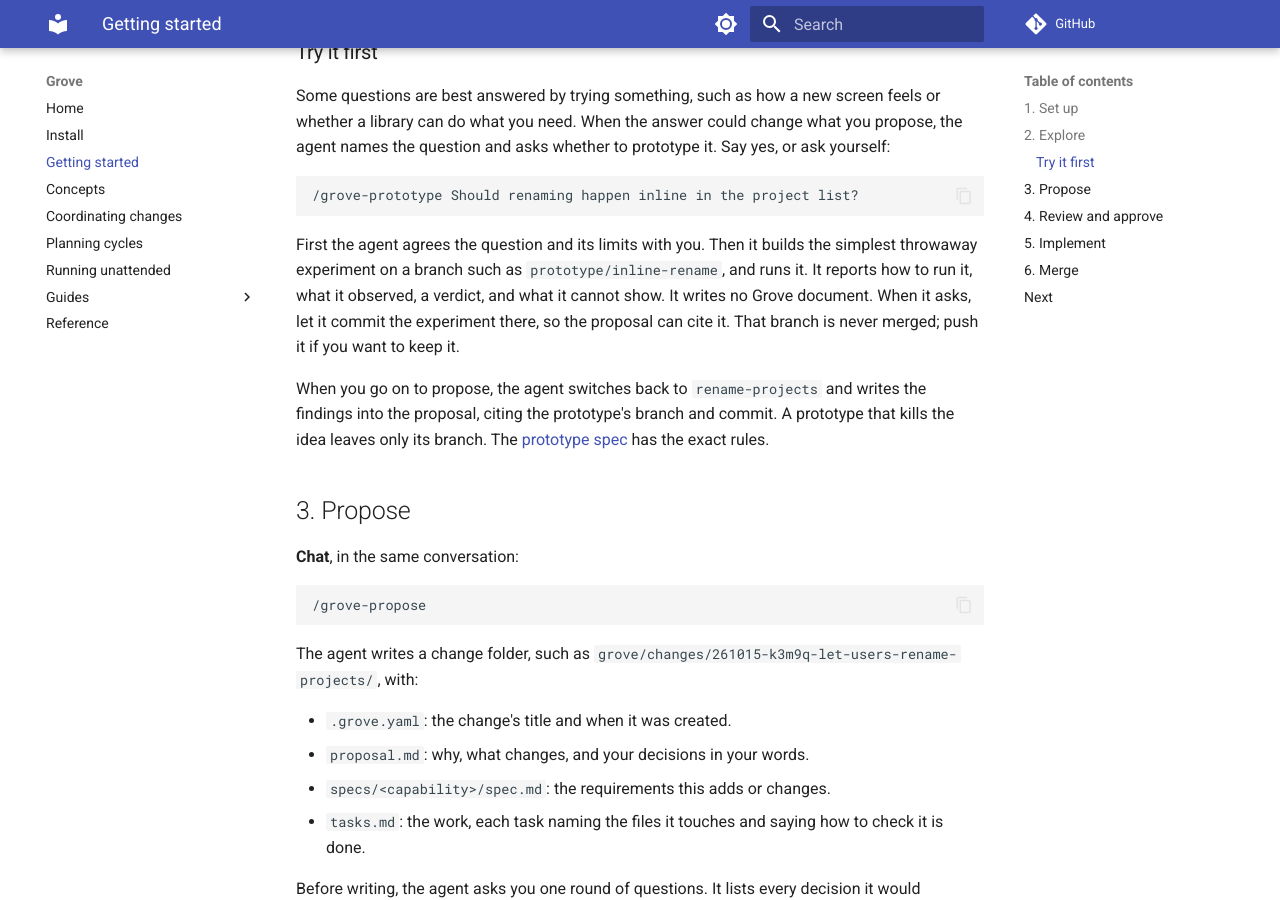
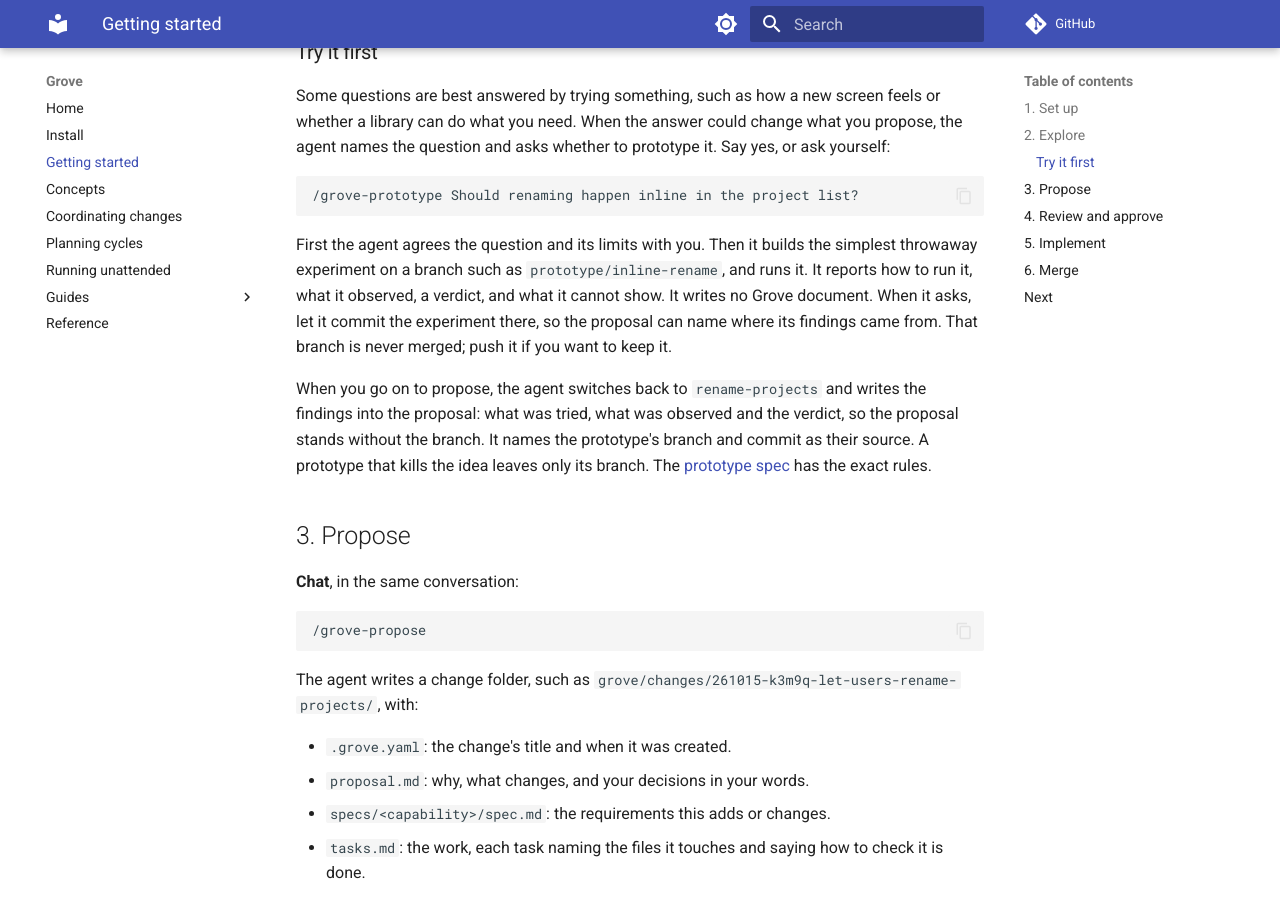
Before and after one commit to mascah/grove, an MkDocs documentation site: the page built from docs/getting-started.md, in a window 1280 px wide and 900 px high, scrolled down 1379 px. Built offline with MkDocs 1.6.1 and Material for MkDocs 9.7.7, drawn with Linux system fonts in a browser that asks for light colours; comment, search, counter and statistics services are not loaded.

Commit message:
feat(instruct): a proposal carries a prototype's findings itself
T-02 of 261028-rxsfa.

```diff
--- a/docs/getting-started.md
+++ b/docs/getting-started.md
@@ -80,12 +80,15 @@
 builds the simplest throwaway experiment on a branch such as
 `prototype/inline-rename`, and runs it. It reports how to run it, what it
 observed, a verdict, and what it cannot show. It writes no Grove document.
-When it asks, let it commit the experiment there, so the proposal can cite
-it. That branch is never merged; push it if you want to keep it.
+When it asks, let it commit the experiment there, so the proposal can name
+where its findings came from. That branch is never merged; push it if you
+want to keep it.
 
 When you go on to propose, the agent switches back to `rename-projects` and
-writes the findings into the proposal, citing the prototype's branch and
-commit. A prototype that kills the idea leaves only its branch. The
+writes the findings into the proposal: what was tried, what was observed and
+the verdict, so the proposal stands without the branch. It names the
+prototype's branch and commit as their source. A prototype that kills the
+idea leaves only its branch. The
 [prototype spec](https://github.com/mascah/grove/blob/main/grove/specs/prototype/spec.md) has the exact rules.
 
 ## 3. Propose
```
Also changed, not shown: dev/walkthrough.md (+3 -3 lines), docs/concepts.md (+2 -1 lines), grove/changes/261028-rxsfa-cite-what-readers-can-open/implementation.md (+20 -0 lines), internal/instruct/requires/propose.md (+5 -3 lines).
